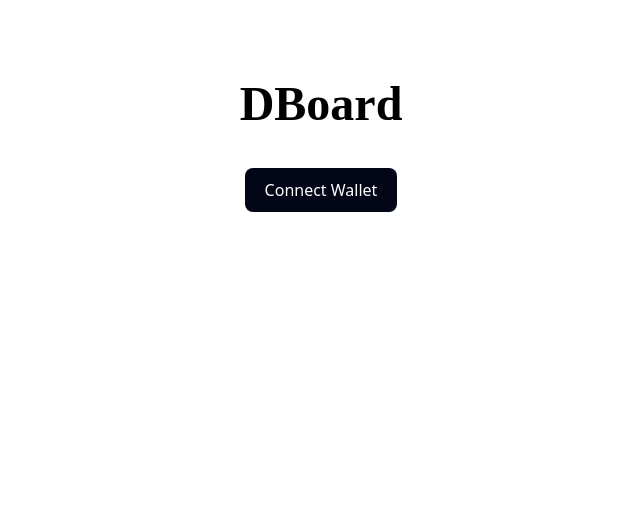
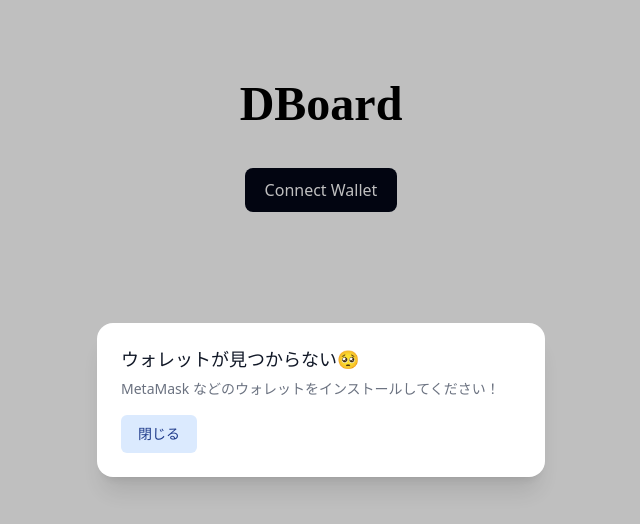
Before and after one commit to koshin01/dboard-front, a Next.js app: page / in a window 1280 px wide. Both pictures are taken after a click on the button "Connect Wallet". Shown: the top 524 px of the page, without its empty margins (319-959 px from the left). Built offline with nearby package versions, Linux system fonts and the light colour scheme; no server answers.

Commit message:
HeadlessUI を使ったいい感じのダイアログ表示機能を実装

```diff
--- a/components/connectButton.js
+++ b/components/connectButton.js
@@ -1,10 +1,26 @@
-import React, {useState, useEffect, useContext} from "react";
+import React, { useState, useEffect, useContext } from "react";
 
 import AccountContext from "@/contexts/accountContext";
+import IsOpenContext from "@/contexts/isOpenContext";
+
+import CustomDialog from "@/components/customDialog";
 
 export default function ConnectButton() {
 
-    const {account, setAccount} = useContext(AccountContext);
+    const { account, setAccount } = useContext(AccountContext);
+
+    const { isOpen, setIsOpen } = useContext(IsOpenContext);
+
+    const [dialogContext, setDialogContext] = useState("");
+
+    const pleaseGetWallet = { title: "ウォレットが見つからない🥺", paragraph: "MetaMask などのウォレットをインストールしてください！" }
+
+    const errorDuringWalletConnection = { title: "ウォレット接続中にエラーが起こりました😢", paragraph: "もう一度、Connect Wallet ボタンを押してください！" }
+
+    const setDialog = (context) => {
+        setDialogContext(context);
+        setIsOpen(true);
+    }
 
     const init = async () => {
         try {
@@ -24,18 +40,18 @@
     }, []);
 
     const connectWallet = async () => {
-        try{
-            const {ethereum} = window;
-            if(!ethereum) {
-                alert("MetaMask などのWallet が必要です。")
+        try {
+            const { ethereum } = window;
+            if (!ethereum) {
+                setDialog(pleaseGetWallet);
                 return
             };
             const accounts = await ethereum.request({
                 method: "eth_requestAccounts",
             });
             setAccount(accounts[0]);
-        }catch(error){
-            alert("Wallet 接続中にエラーが起こりました。")
+        } catch (error) {
+            setDialog(errorDuringWalletConnection);
             console.log(error)
         }
     }
@@ -43,14 +59,17 @@
     return (
         <>
             {!account && (
-                <button onClick = {connectWallet} className = "text-white bg-slate-950 rounded-lg px-5 py-2.5">
+                <button onClick={connectWallet} className="text-white bg-slate-950 rounded-lg px-5 py-2.5">
                     Connect Wallet
                 </button>
             )}
             {account && (
-                <button onClick = {connectWallet} className = "text-white bg-slate-950 rounded-lg px-5 py-2.5">
+                <button onClick={connectWallet} className="text-white bg-slate-950 rounded-lg px-5 py-2.5">
                     Connected !
                 </button>
+            )}
+            {!dialogContext == "" && (
+                <CustomDialog {...dialogContext} />
             )}
         </>
     )
--- /dev/null
+++ b/components/customDialog.js
@@ -0,0 +1,75 @@
+import { Dialog, Transition } from '@headlessui/react'
+import { Fragment, useContext} from 'react'
+
+import IsOpenContext from "@/contexts/isOpenContext";
+
+export default function CustomDialog({title, paragraph}) {
+
+  const {isOpen, setIsOpen} = useContext(IsOpenContext);
+
+  function closeModal() {
+    setIsOpen(false)
+  }
+
+  function openModal() {
+    setIsOpen(true)
+  }
+
+  return (
+    <>
+      <Transition appear show={isOpen} as={Fragment}>
+        <Dialog as="div" className="relative z-10" onClose={closeModal}>
+          <Transition.Child
+            as={Fragment}
+            enter="ease-out duration-300"
+            enterFrom="opacity-0"
+            enterTo="opacity-100"
+            leave="ease-in duration-200"
+            leaveFrom="opacity-100"
+            leaveTo="opacity-0"
+          >
+            <div className="fixed inset-0 bg-black bg-opacity-25" />
+          </Transition.Child>
+
+          <div className="fixed inset-0 overflow-y-auto">
+            <div className="flex min-h-full items-center justify-center p-4 text-center">
+              <Transition.Child
+                as={Fragment}
+                enter="ease-out duration-300"
+                enterFrom="opacity-0 scale-95"
+                enterTo="opacity-100 scale-100"
+                leave="ease-in duration-200"
+                leaveFrom="opacity-100 scale-100"
+                leaveTo="opacity-0 scale-95"
+              >
+                <Dialog.Panel className="w-full max-w-md transform overflow-hidden rounded-2xl bg-white p-6 text-left align-middle shadow-xl transition-all">
+                  <Dialog.Title
+                    as="h3"
+                    className="text-lg font-medium leading-6 text-gray-900"
+                  >
+                    {title}
+                  </Dialog.Title>
+                  <div className="mt-2">
+                    <p className="text-sm text-gray-500">
+                      {paragraph}
+                    </p>
+                  </div>
+
+                  <div className="mt-4">
+                    <button
+                      type="button"
+                      className="inline-flex justify-center rounded-md border border-transparent bg-blue-100 px-4 py-2 text-sm font-medium text-blue-900 hover:bg-blue-200 focus:outline-none focus-visible:ring-2 focus-visible:ring-blue-500 focus-visible:ring-offset-2"
+                      onClick={closeModal}
+                    >
+                      閉じる
+                    </button>
+                  </div>
+                </Dialog.Panel>
+              </Transition.Child>
+            </div>
+          </div>
+        </Dialog>
+      </Transition>
+    </>
+  )
+}
--- a/components/inputField.js
+++ b/components/inputField.js
@@ -3,6 +3,9 @@
 
 import AccountContext from "@/contexts/accountContext";
 import ApprovalStateContext from "@/contexts/approvalStateContext";
+import IsOpenContext from "@/contexts/isOpenContext";
+
+import CustomDialog from "@/components/customDialog";
 
 import abi from "@/utils/MessagePortal.json"
 
@@ -10,11 +13,22 @@
 
     const [context, setContext] = useState("");
 
-    const {account, setAccount} = useContext(AccountContext);
+    const [dialogContext, setDialogContext] = useState("");
+
+    const { account, setAccount } = useContext(AccountContext);
 
     const { approvalState, setApprovalState } = useContext(ApprovalStateContext)
 
+    const {isOpen, setIsOpen} = useContext(IsOpenContext);
+
+    const errorDuringSendMessage = {title: "メッセージが送れない😱", paragraph: "Wallet がSepolia に接続されているか確認して、もう一度送信してください。それでも解決しない場合は、開発者にご連絡ください。"}
+
     const contractAddress = process.env.NEXT_PUBLIC_CONTRACT_ADDRESS;
+
+    const setDialog = (context) => {
+        setDialogContext(context);
+        setIsOpen(true);
+    }
 
     const sendMessage = async () => {
         try {
@@ -30,12 +44,10 @@
                 await setApprovalState(true);
                 const messageTxn = await messaagePortalContract.message(context, { gasLimit: 300000 });
                 await messageTxn.wait();
-            } else {
-                alert("メッセージを送信するには、Wallet が必要です。")
             }
         } catch (error) {
             await setApprovalState(false);
-            alert("メッセージ送信中にエラーが発生しました。");
+            setDialog(errorDuringSendMessage);
             console.log(error);
         }
     }
@@ -55,6 +67,9 @@
                     </button>
                 </div>
             )}
+            {!dialogContext == "" && (
+                <CustomDialog {...dialogContext} />
+            )}
         </>
 
     )
--- /dev/null
+++ b/contexts/isOpenContext.js
@@ -0,0 +1,5 @@
+import {createContext} from "react";
+
+const isOpenContext = createContext();
+
+export default isOpenContext;
--- a/package.json
+++ b/package.json
@@ -9,6 +9,7 @@
     "lint": "next lint"
   },
   "dependencies": {
+    "@headlessui/react": "^1.7.14",
     "autoprefixer": "10.4.14",
     "eslint": "8.38.0",
     "eslint-config-next": "13.3.0",
--- a/pages/index.js
+++ b/pages/index.js
@@ -1,10 +1,19 @@
 import Hero from '@/components/hero'
 import Container from '@/components/container'
 
+import React, { useState } from "react";
+
+import IsOpenContext from '@/contexts/isOpenContext'
+
 export default function Home() {
+
+  const [isOpen, setIsOpen] = useState(false);
+
   return (
     <Container>
-      <Hero />
+      <IsOpenContext.Provider value={{ isOpen, setIsOpen }}>
+        <Hero />
+      </IsOpenContext.Provider>
     </Container>
   )
 }
```
Also changed, not shown: 1 other file (tests, documents, lock files or other folders).
